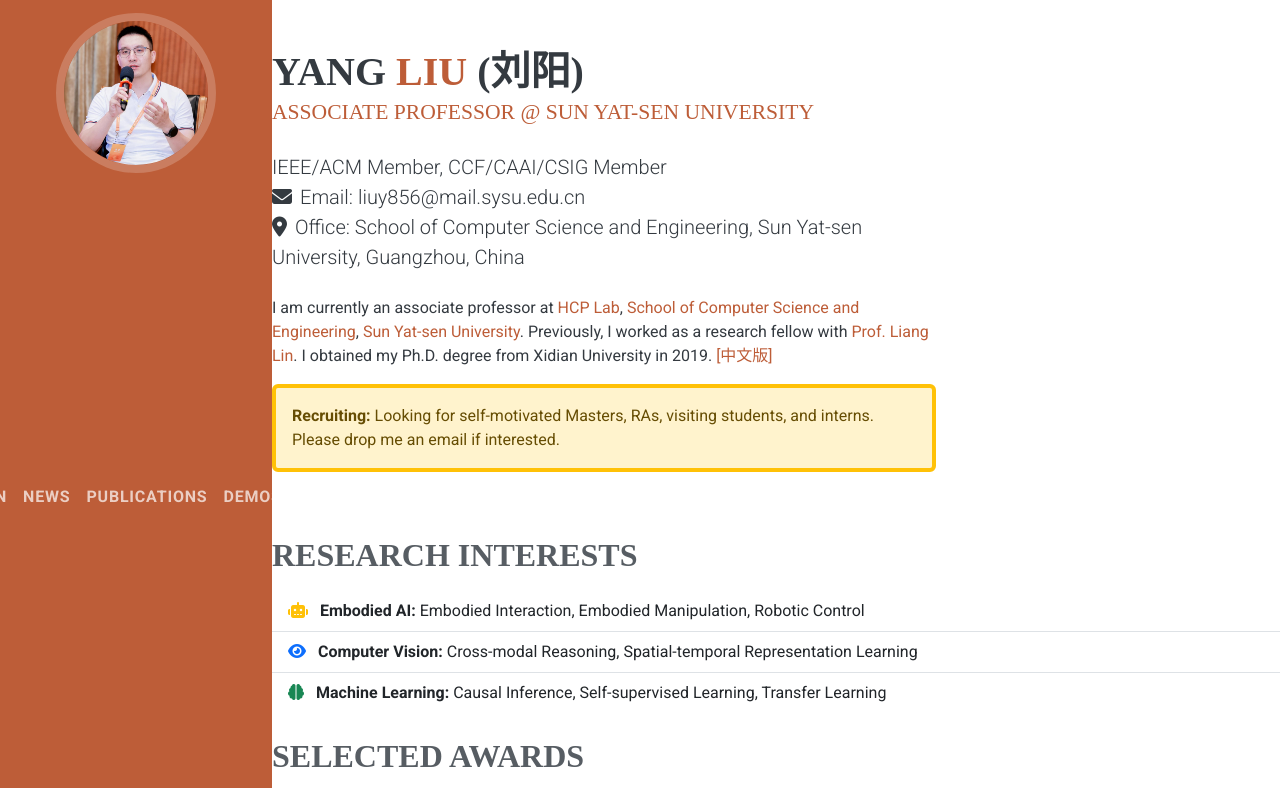
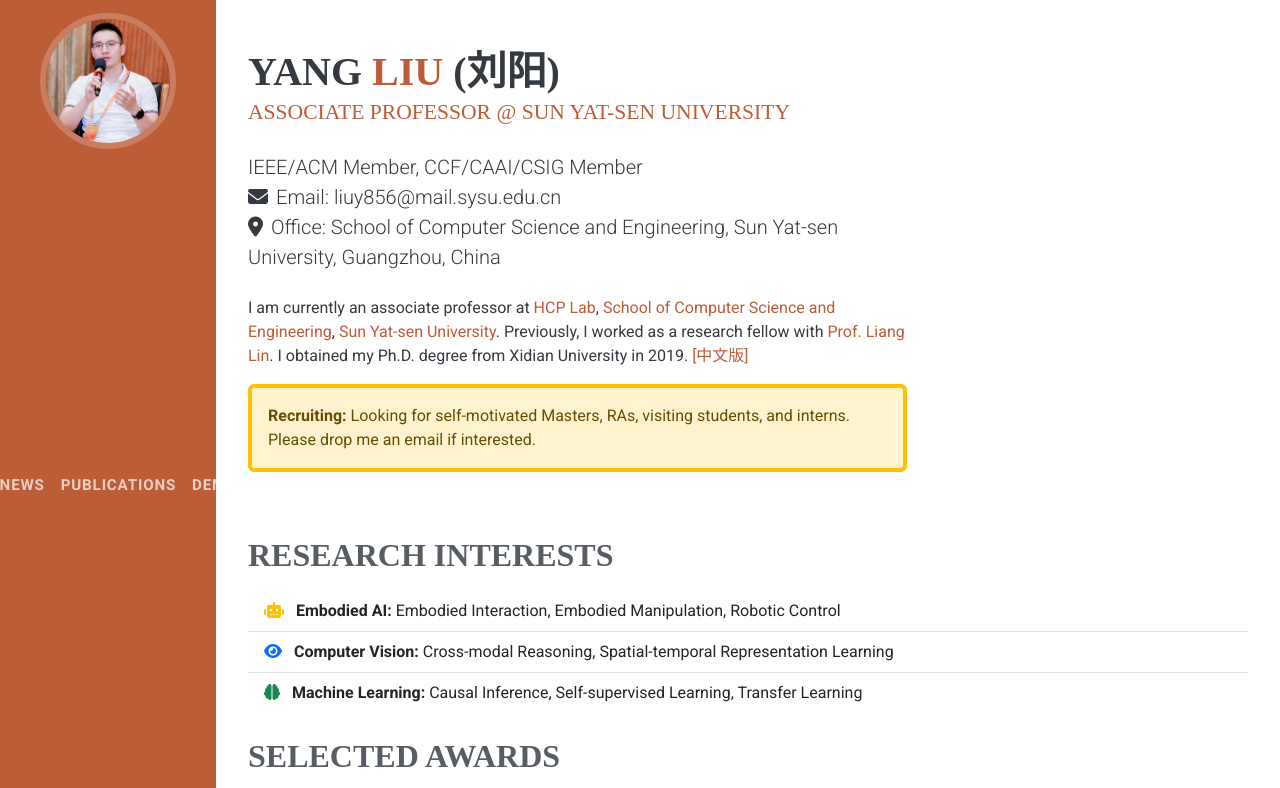
Before and after one commit to YangLiu9208/yangliu9208.github.io, a website: page index.html in a window 1280 px wide. Shown: the top 788 px of the page. Drawn offline with nearby package versions, Linux system fonts and the light colour scheme; some icons are missing; a web font is replaced by a local one.

Commit message:
Update index.html

```diff
--- a/index.html
+++ b/index.html
@@ -35,11 +35,12 @@
             text-decoration: underline;
         }
 
-        /* Sidebar Styling */
+        /* Sidebar Styling - Modified Width */
         @media (min-width: 992px) {
             body {
                 padding-top: 0;
-                padding-left: 17rem;
+                /* 修改处 1: 减小 body 左内边距以匹配导航栏宽度 */
+                padding-left: 13.5rem;
             }
 
             .navbar {
@@ -48,7 +49,8 @@
                 left: 0;
                 display: flex;
                 flex-direction: column;
-                width: 17rem;
+                /* 修改处 2: 减小导航栏宽度 (原 17rem) */
+                width: 13.5rem;
                 height: 100vh;
                 background-color: #bd5d38;
                 text-align: center;
@@ -59,9 +61,10 @@
             }
 
             .navbar .navbar-brand .img-profile {
-                max-width: 10rem;
-                max-height: 10rem;
-                border: 0.5rem solid rgba(255, 255, 255, 0.2);
+                /* 修改处 3: 稍微缩小头像尺寸以适应变窄的侧边栏 */
+                max-width: 8.5rem;
+                max-height: 8.5rem;
+                border: 0.4rem solid rgba(255, 255, 255, 0.2);
             }
 
             .navbar-nav {
@@ -74,8 +77,9 @@
                 text-transform: uppercase;
                 font-weight: 700;
                 letter-spacing: 0.05rem;
-                padding: 0.75rem 0;
+                padding: 0.6rem 0; /* 稍微减小垂直间距 */
                 color: rgba(255, 255, 255, 0.7) !important;
+                font-size: 0.95rem; /* 稍微减小字号防止换行 */
             }
 
             .nav-link:hover, .nav-link.active {
@@ -98,6 +102,8 @@
         section.resume-section {
             padding-top: 3rem !important;
             padding-bottom: 3rem !important;
+            padding-left: 2rem;  /* 增加一点左侧内边距让内容不贴边 */
+            padding-right: 2rem;
             border-bottom: 1px solid #dee2e6;
             min-height: 100vh;
             display: flex;
```
